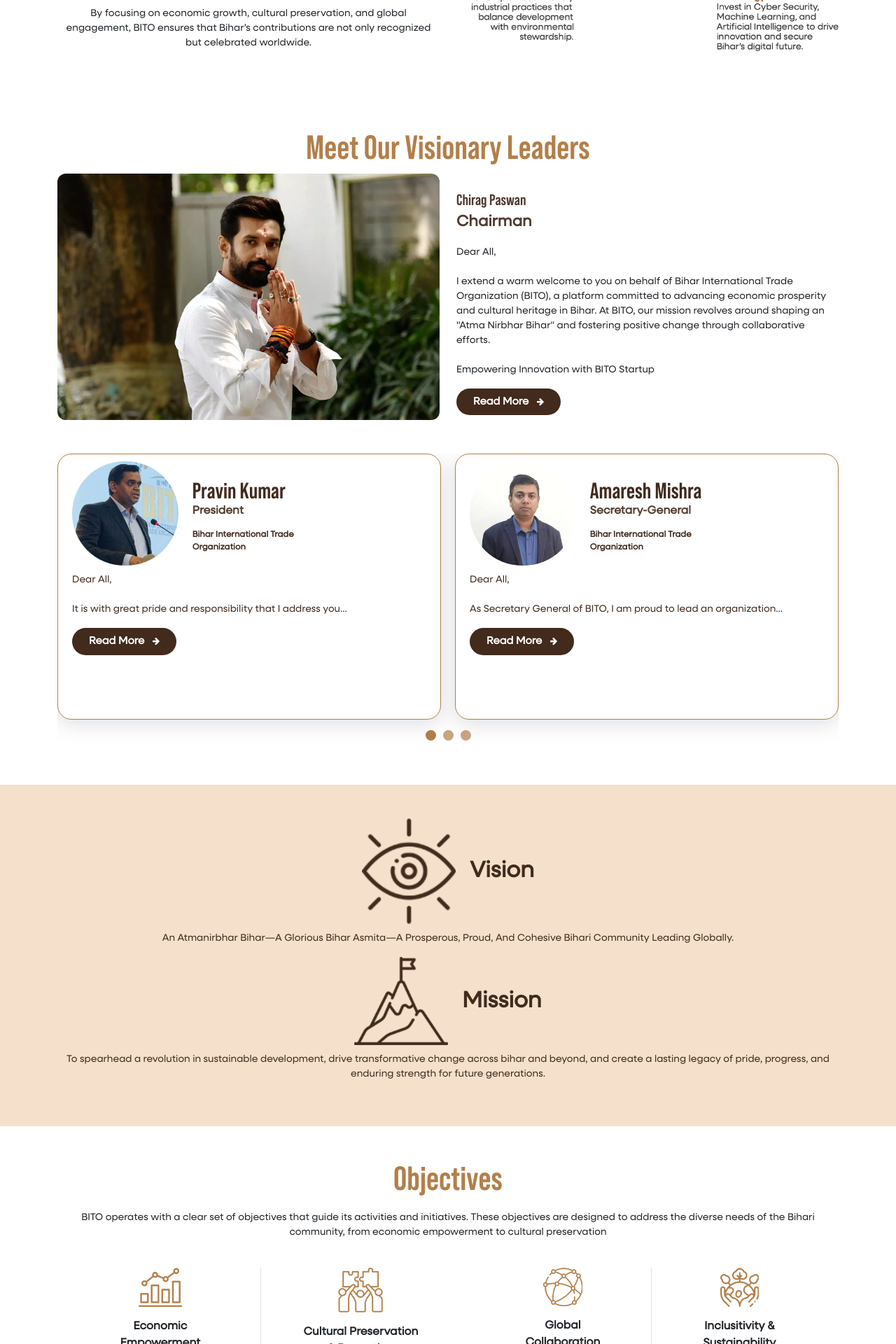
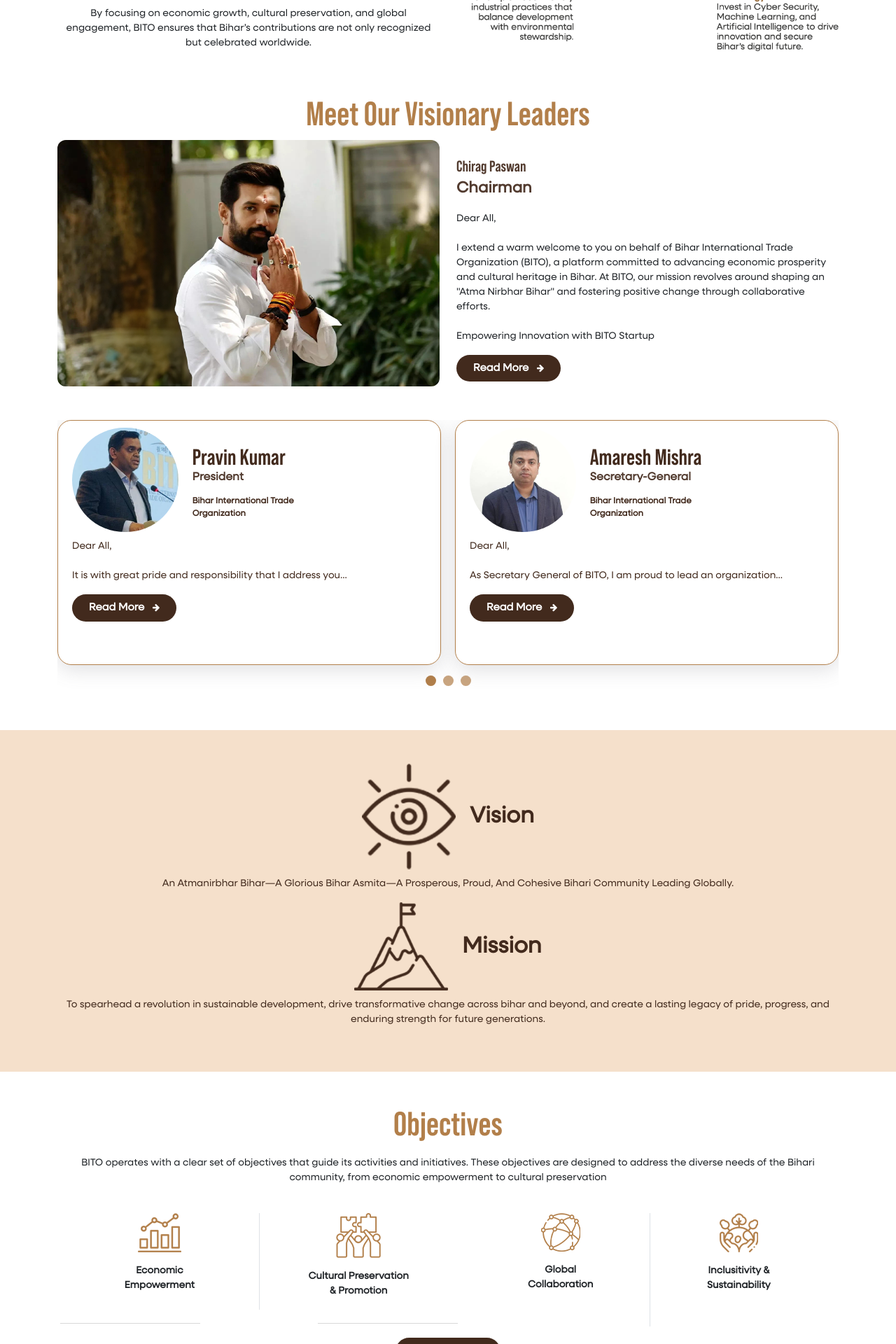
Before and after one commit to rahul8523/bitto-frontent, a React (Vite) app: page / in a window 1280 px wide. Shown: the part 1720-3640 px from the top of the page at 70% size. Built offline with nearby package versions, Linux system fonts and the light colour scheme.

Commit message:
Add files via upload

```diff
--- a/src/Pages/Home.jsx
+++ b/src/Pages/Home.jsx
@@ -237,7 +237,7 @@
 
       {/* Third section */}
       <div className="">
-        <Container className="py-5">
+        <Container className="pb-5">
           {/* DESKTOP DESIGN LAYOUT  */}
 
           <h1 className="text-center section-3-heading d-none d-sm-block pb-5">
@@ -733,7 +733,7 @@
               <div className="w-50 px-3 domtrack1">
                 <Image src={Layer23} alt="" />
                 <p className="pt-3" style={{
-                  fontSize:"16px",
+                  fontSize:"14px",
                 }}>
                   <strong>Economic <br/> Empowerment</strong>
                 </p>
@@ -741,7 +741,7 @@
               <div className="w-50 px-3 pb-4 border-start domtrack">
                 <Image src={Layer24} alt="" />
                 <p className="pt-3" style={{
-                  fontSize:"16px",
+                  fontSize:"14px",
                 }}>
                   <strong>Cultural Preservation <br/>& Promotion</strong>
                 </p>
@@ -751,7 +751,7 @@
               <div className="w-50">
                 <Image src={Layer25} alt="" />
                 <p className="pt-3" style={{
-                  fontSize:"16px",
+                  fontSize:"14px",
                 }}>
                   <strong>Global <br/>Collaboration</strong>
                 </p>
@@ -759,7 +759,7 @@
               <div className="w-50 px-3 border-start">
                 <Image src={Layer26} alt="" />
                 <p className="pt-3" style={{
-                  fontSize:"16px",
+                  fontSize:"14px",
                 }}>
                   <strong>Inclusitivity & <br/> Sustainability</strong>
                 </p>
@@ -908,7 +908,7 @@
 
       {/* Global Presence Slider */}
 
-      <div className="pt-5">
+      <div className="">
         <GlobalPresenceSlider />
       </div>
 
--- a/src/index.css
+++ b/src/index.css
@@ -1251,7 +1251,7 @@
 
 
 .mbon{
-   margin-top: -100px;
+   margin-top: -70px;
    z-index: -1;
    position: relative;
 }
@@ -1364,7 +1364,7 @@
    }
 
  .bodies strong{
-font-size:16px ;
+font-size:14px ;
  }
 .industries{
    border-top: 1px solid #dbc1a5;
@@ -1381,8 +1381,8 @@
 
    .d-flex:nth-child(1){
       border-right: 1px solid #dbc1a5;
-      height: 85%;
-      padding-bottom: 4rem;
+      height:90%;
+      margin-bottom: 2rem;
    }
    .d-flex:nth-child(3){
       border-top: 1px solid #dbc1a5;
@@ -1485,7 +1485,7 @@
    width:100% !important;
 }
 .premond {
-   height: 380px;
+   height: 350px;
  }
    .objective-img {
       width: 100%;
@@ -1570,7 +1570,8 @@
       padding: 20px;
    }
 .custom-wrap div strong{
-   font-size: 16px;
+   font-size: 14px;
+   padding: 0px 5px;
 }
 
    .upper-title {
```
